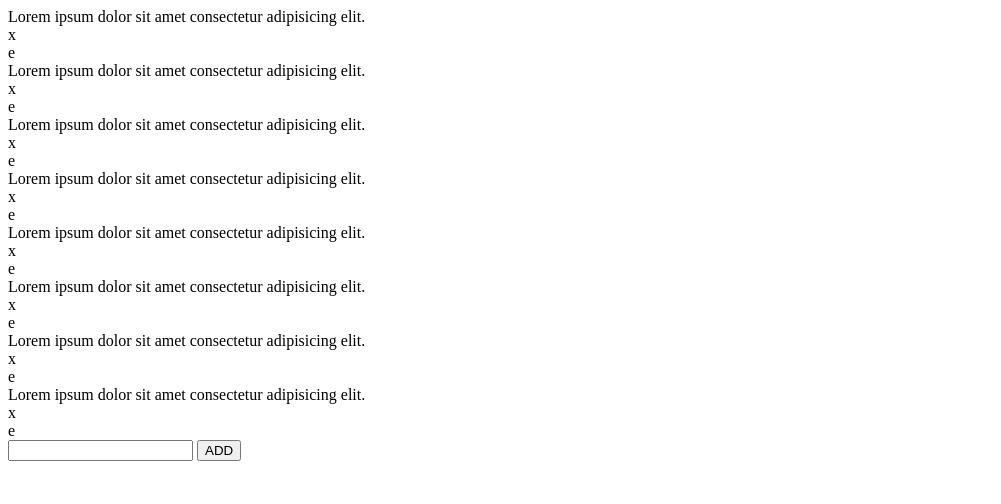
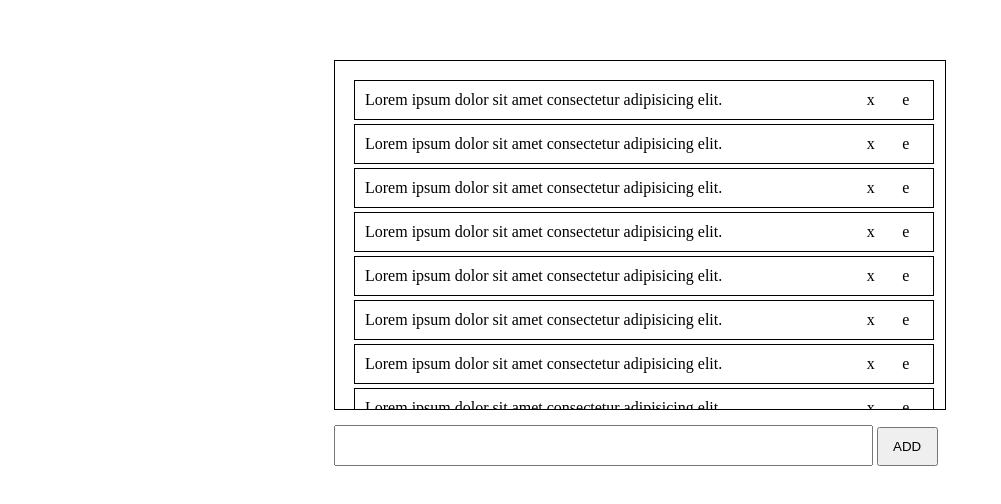
Before and after one commit to apsisx/todo-app, a website: page views/index.html in a window 1280 px wide. Shown: the whole page, without its empty margins (0-1001 px from the left). Drawn offline with nearby package versions, Linux system fonts and the light colour scheme.

Commit message:
Applied simple css structure

```diff
--- a/public/stylesheet/style.css
+++ b/public/stylesheet/style.css
@@ -1,3 +1,53 @@
 * {
     box-sizing: border-box;
 }
+
+html,
+body {
+    height: 100%;
+}
+
+.aps-container {
+    margin: auto;
+    width: 50%;
+    padding: 10px;
+    margin-top: 50px;
+}
+
+.aps-list-container {
+    overflow: scroll;
+    height: 350px;
+    overflow-x: hidden;
+    border: 1px solid;
+    padding: 15px;
+}
+
+.aps-todo-item {
+    width: 100%;
+    display: flex;
+    padding: 10px;
+    border: 1px solid;
+    margin: 4px;
+    justify-content: space-between;
+}
+
+.aps-item-control {
+    width: 70px;
+    display: flex;
+    justify-content: space-around;
+}
+
+.aps-add-todo {
+    margin-top: 15px;
+}
+
+.aps-todo-text {
+    width: 88%;
+    font-size: 18px;
+    padding: 8px;
+}
+
+.aps-todo-add-btn {
+    width: 10%;
+    padding: 10px;
+}
--- a/views/index.html
+++ b/views/index.html
@@ -11,7 +11,7 @@
     <!-- END: Scripts -->
 
     <!-- BEGIN: StyleSheet -->
-    <link rel="stylesheet" href="">
+    <link rel="stylesheet" href="/stylesheet/style.css">
     <!-- END: StyleSheet -->
 
 </head>
@@ -23,43 +23,66 @@
                 <div class="aps-list-container">
                     <div class="aps-todo-item">
                         <div class="aps-item-text"> Lorem ipsum dolor sit amet consectetur adipisicing elit. </div>
+                        <div class="aps-item-control">
                             <div class="aps-item-delete"> x </div>
                             <div class="aps-item-edit"> e </div>
                         </div>
+                    </div>
                     <div class="aps-todo-item">
                         <div class="aps-item-text"> Lorem ipsum dolor sit amet consectetur adipisicing elit. </div>
+                        <div class="aps-item-control">
                             <div class="aps-item-delete"> x </div>
                             <div class="aps-item-edit"> e </div>
                         </div>
+                    </div>
                     <div class="aps-todo-item">
                         <div class="aps-item-text"> Lorem ipsum dolor sit amet consectetur adipisicing elit. </div>
+                        <div class="aps-item-control">
                             <div class="aps-item-delete"> x </div>
                             <div class="aps-item-edit"> e </div>
                         </div>
+                    </div>
                     <div class="aps-todo-item">
                         <div class="aps-item-text"> Lorem ipsum dolor sit amet consectetur adipisicing elit. </div>
+                        <div class="aps-item-control">
                             <div class="aps-item-delete"> x </div>
                             <div class="aps-item-edit"> e </div>
                         </div>
+                    </div>
                     <div class="aps-todo-item">
                         <div class="aps-item-text"> Lorem ipsum dolor sit amet consectetur adipisicing elit. </div>
+                        <div class="aps-item-control">
                             <div class="aps-item-delete"> x </div>
                             <div class="aps-item-edit"> e </div>
                         </div>
+                    </div>
                     <div class="aps-todo-item">
                         <div class="aps-item-text"> Lorem ipsum dolor sit amet consectetur adipisicing elit. </div>
+                        <div class="aps-item-control">
                             <div class="aps-item-delete"> x </div>
                             <div class="aps-item-edit"> e </div>
                         </div>
+                    </div>
                     <div class="aps-todo-item">
                         <div class="aps-item-text"> Lorem ipsum dolor sit amet consectetur adipisicing elit. </div>
+                        <div class="aps-item-control">
                             <div class="aps-item-delete"> x </div>
                             <div class="aps-item-edit"> e </div>
                         </div>
+                    </div>
                     <div class="aps-todo-item">
                         <div class="aps-item-text"> Lorem ipsum dolor sit amet consectetur adipisicing elit. </div>
+                        <div class="aps-item-control">
                             <div class="aps-item-delete"> x </div>
                             <div class="aps-item-edit"> e </div>
+                        </div>
+                    </div>
+                    <div class="aps-todo-item">
+                        <div class="aps-item-text"> Lorem ipsum dolor sit amet consectetur adipisicing elit. </div>
+                        <div class="aps-item-control">
+                            <div class="aps-item-delete"> x </div>
+                            <div class="aps-item-edit"> e </div>
+                        </div>
                     </div>
                 </div>
                 <div class="aps-add-todo">
```
Lines whose indentation alone changed are shown as unchanged.
